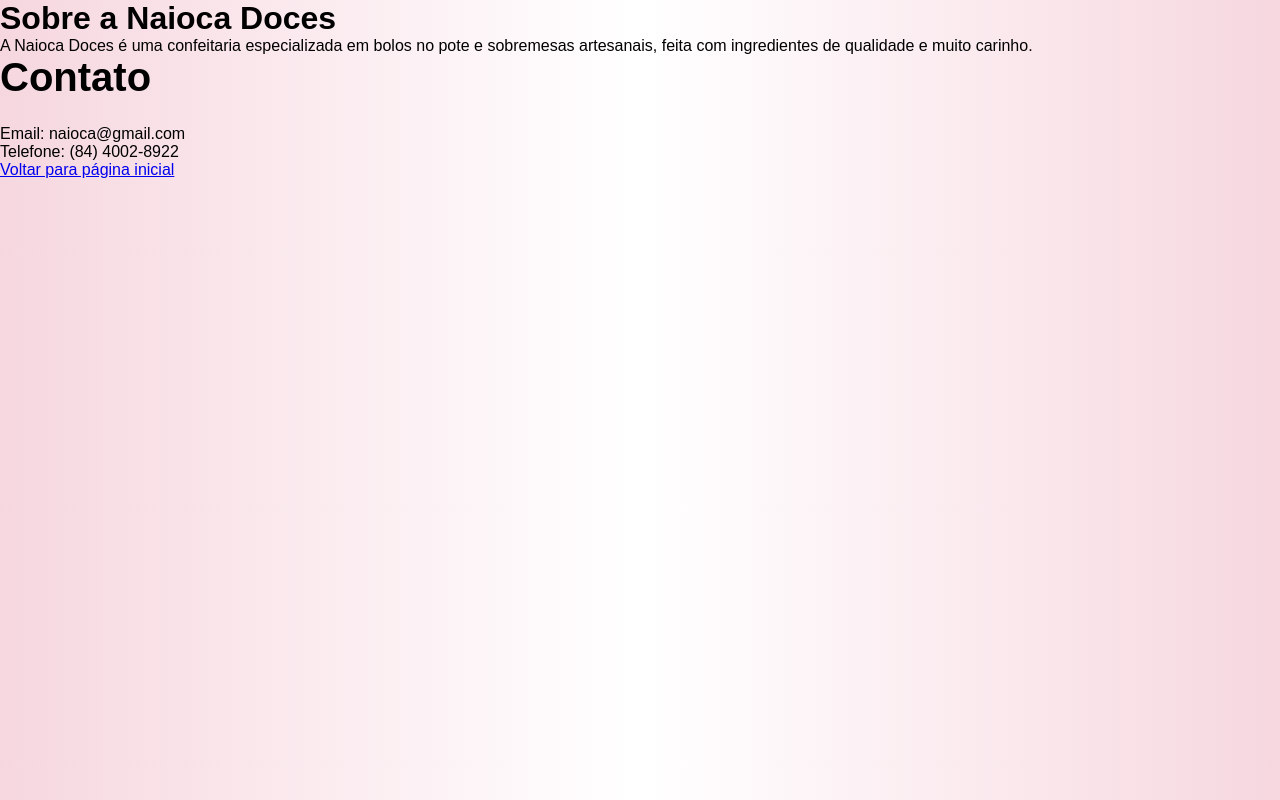
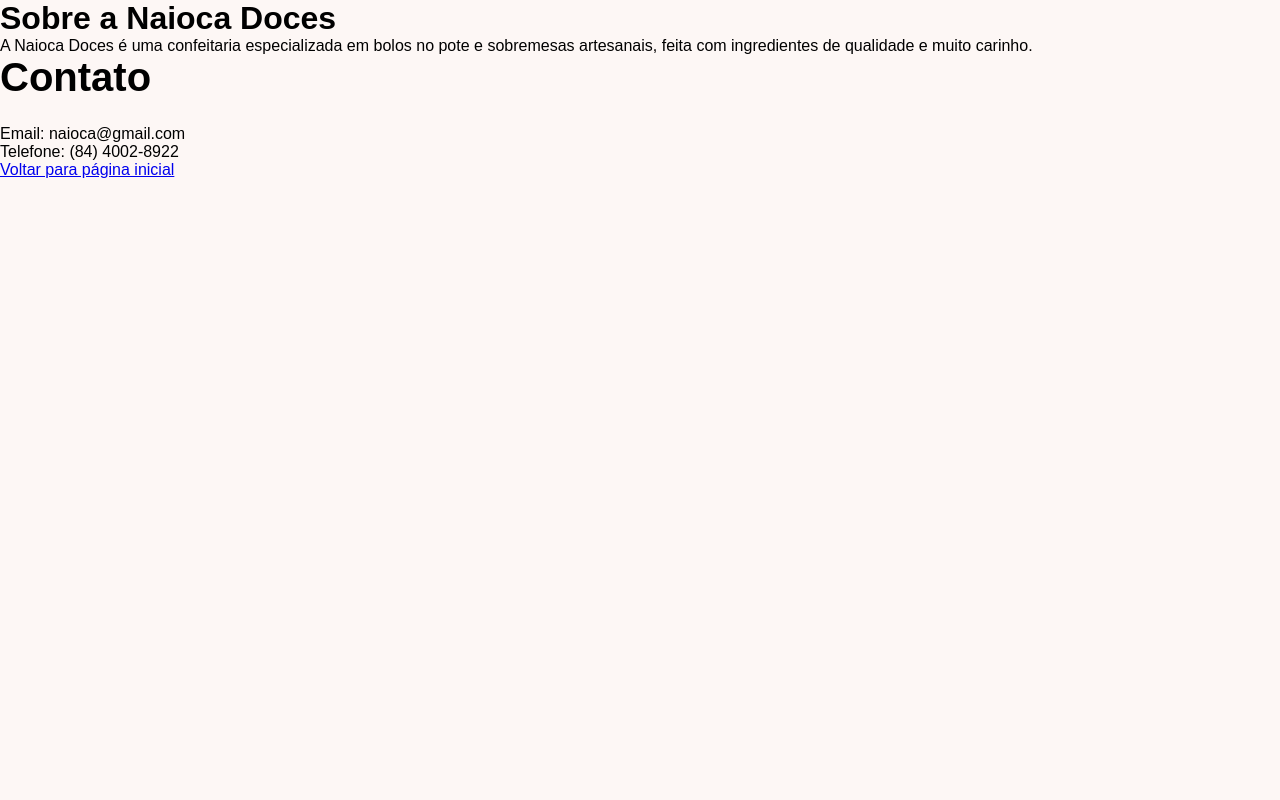
Before and after one commit to maidasilvacoelhinha-hue/Projeto-Naioca, a Django app: page /Naioca/sobre/ in a window 1280 px wide. Run offline with Django 5.2, Linux system fonts and the light colour scheme.

Commit message:
botei as cores do background linear para a cor fd5f7f5

```diff
--- a/Naioca/static/Naioca/css/style.css
+++ b/Naioca/static/Naioca/css/style.css
@@ -6,7 +6,7 @@
     }
 
     body{
-      background: linear-gradient(to right,#f6d7df,#fff,#f6d7df);
+      background: linear-gradient(to right,#FDF7F5,#FDF7F5,#FDF7F5);
       min-height:100vh;
     }
 
```
